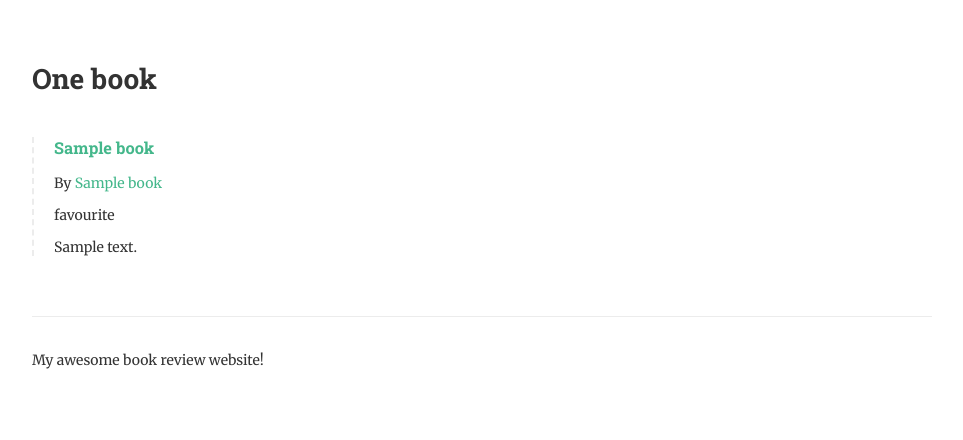
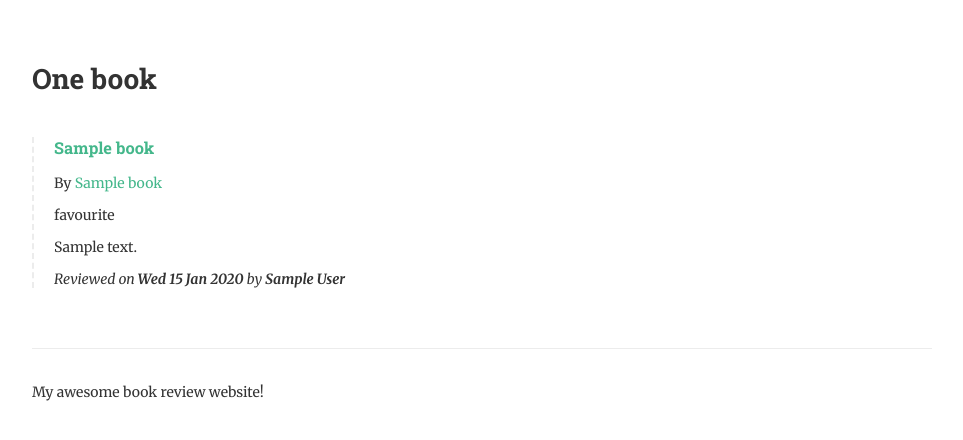
Before and after one commit to stevenengelen/readit, a Django app: page / in a window 1280 px wide. Shown: the part 190-630 px from the top of the page, without its empty margins (158-1121 px from the left). Run offline with Django 3.2, Linux system fonts and the light colour scheme; tables that the repository leaves empty hold one stand-in row (values such as "Sample post").

Commit message:
Add reviewed_by field to Book

```diff
--- a/books/admin.py
+++ b/books/admin.py
@@ -6,7 +6,7 @@ from books.models import Author
 class BookAdmin(admin.ModelAdmin) :
     fieldsets = [
             ("Book Details", {"fields" : ["title", "authors"]}),
-            ("Review", {"fields" : ["is_favourite", "review", "date_reviewed"]}),
+            ("Review", {"fields" : ["is_favourite", "review", "reviewed_by", "date_reviewed"]}),
             ]
 
     readonly_fields = ("date_reviewed",)
--- a/books/forms.py
+++ b/books/forms.py
@@ -26,7 +26,7 @@ class BookForm(forms.ModelForm) :
         # first, the model to use in in this model form
         model = Book
         # and the field of the model to display (default displays all fields)
-        fields = ['title', 'authors']
+        fields = ['title', 'authors', 'reviewed_by']
 
     def clean(self) :
         # Super the clean method to maintain main validation and error messages
--- a/books/models.py
+++ b/books/models.py
@@ -3,12 +3,14 @@ from __future__ import unicode_literals
 from django.db import models
 from django.utils.timezone import now
 from django.core.urlresolvers import reverse
+from django.contrib.auth.models import User
 
 # Create your models here.
 class Book(models.Model) :
     title = models.CharField(max_length = 150)
     authors = models.ManyToManyField("Author", related_name = "books")
     review = models.TextField(blank = True, null = True)
+    reviewed_by = models.ForeignKey(User, blank = True, null = True, related_name = "reviews")
     date_reviewed = models.DateTimeField(blank = True, null = True)
     is_favourite = models.BooleanField(default = False, verbose_name = "Favourite?")
 
--- a/books/templates/author.html
+++ b/books/templates/author.html
@@ -6,6 +6,12 @@
         {% if book.review %}
 
             {% include "book-detail.html" %}
+            <p class = "meta">
+                Reviewed on <strong>{{ book.date_reviewed | date : "D d M Y" }}</strong>
+                {% if book.reviewed_by %}
+                    by <strong>{{ book.reviewed_by.get_full_name | default : book.reviewed_by.username }}</strong>
+                {% endif %}
+            </p>
         {% endif %}
    {% endfor %}
 {% endblock %}
--- a/books/templates/book-detail.html
+++ b/books/templates/book-detail.html
@@ -3,4 +3,11 @@
     <p>By {% for author in book.authors.all %}<a href = "{% url 'book-detail' author.pk %}">{{ book.title }}</a><{{ author.name }}{% endfor %}</p>
     {% if book.is_favourite %}<p class = "highlight">favourite</p>{% endif %}
     <p>{{ book.review | linebreaks }}</p>
+    <p class = "meta">
+        Reviewed on <strong>{{ book.date_reviewed | date:"D d M Y" }}</strong>
+        {% if book.reviewed_by %}
+            by <strong>{{ book.reviewed_by.get_full_name | default:book.reviewed_by.username }}</strong>
+        {% endif %}
+
+    </p>
 </div>
--- a/books/views.py
+++ b/books/views.py
@@ -81,6 +81,7 @@ def review_book(request, pk) :
             book.is_favourite = form.cleaned_data['is_favourite']
             print(form.cleaned_data['is_favourite'])
             book.review = form.cleaned_data['review']
+            book.reviewed_by = request.user
             book.save()
 
             # We then redirect tot the review books page, since this review is done
```
Also changed, not shown: books/templates/list-to-review.html (+20 -0 lines), books/migrations/0003_book_reviewed_by.py (added).
